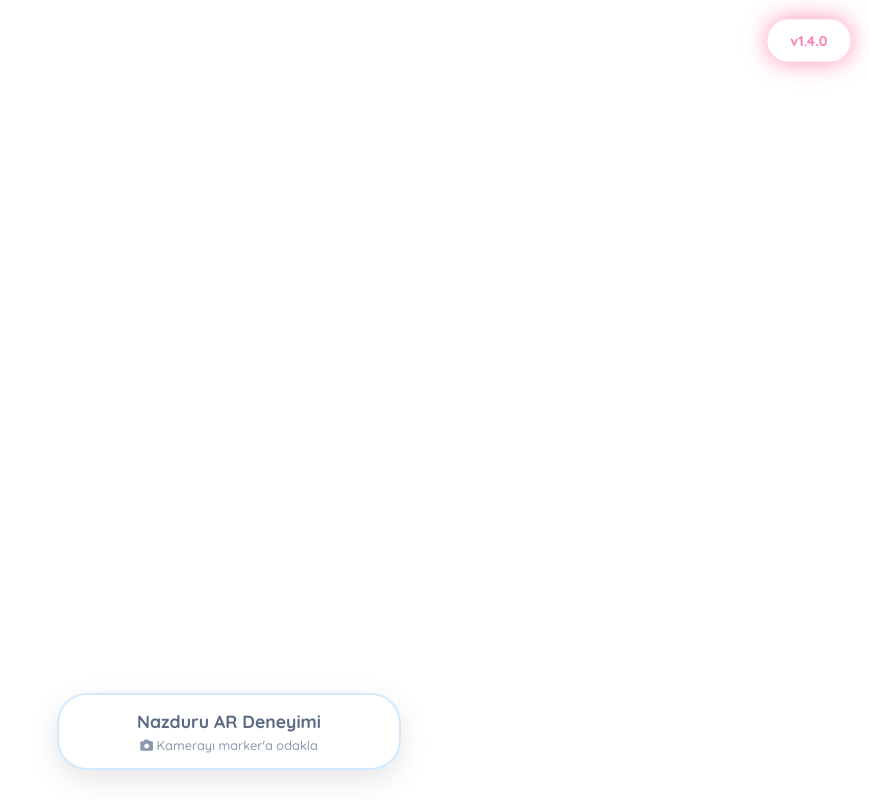
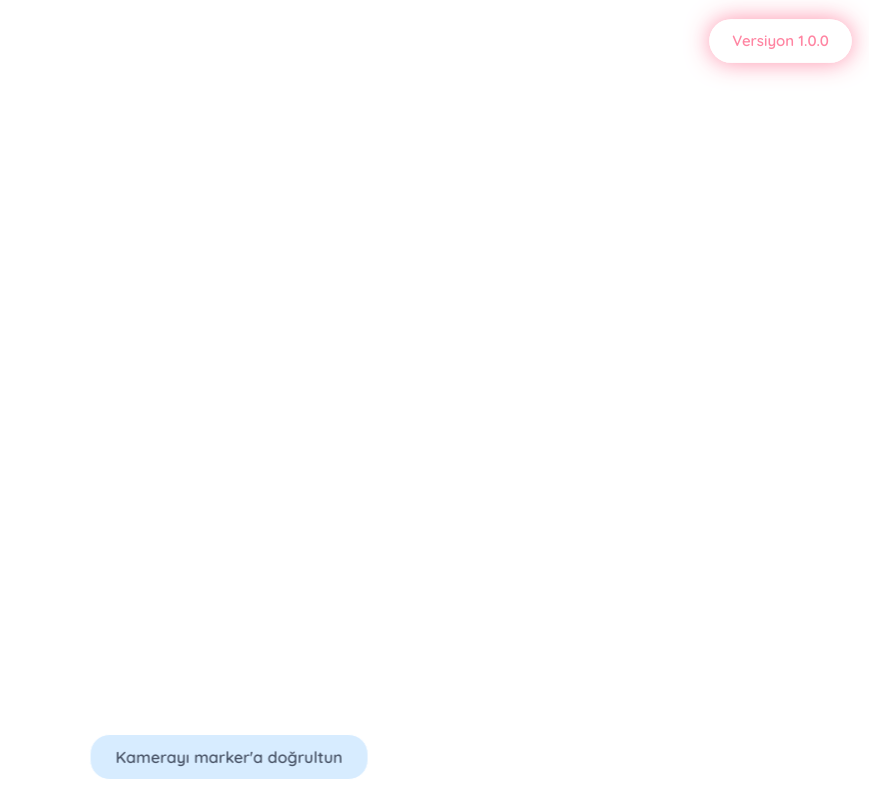
Before and after one commit to Nazduru044/AR, a plain HTML site: page index.html in a window 1280 px wide. Shown: the whole page, without its empty margins (411-1280 px from the left). Drawn offline with Linux system fonts and the light colour scheme.

Commit message:
Update index.html

```diff
--- a/index.html
+++ b/index.html
@@ -3,11 +3,12 @@
 <head>
     <meta charset="UTF-8">
     <meta name="viewport" content="width=device-width, initial-scale=1.0">
-    <title>Nazduru | AR Portfolyo</title>
+    <title>Nazduru | AR Project v1.0.0</title>
+
     <script src="https://aframe.io/releases/1.2.0/aframe.min.js"></script>
     <script src="https://raw.githack.com/AR-js-org/AR.js/master/aframe/build/aframe-ar.js"></script>
-    <link href="https://fonts.googleapis.com/css2?family=Quicksand:wght@500;700&display=swap" rel="stylesheet">
-    <link rel="stylesheet" href="https://cdnjs.cloudflare.com/ajax/libs/font-awesome/6.5.1/css/all.min.css">
+
+    <link href="https://fonts.googleapis.com/css2?family=Quicksand:wght@600&display=swap" rel="stylesheet">
 
     <style>
         body {
@@ -16,106 +17,102 @@
             font-family: 'Quicksand', sans-serif;
         }
 
-        /* PARLAYAN VERSİYON ETİKETİ - v1.4.0 */
-        .version-badge {
+        /* SAĞ ÜST VERSİYON ETİKETİ - v1.0.0 */
+        .version-tag {
             position: fixed;
             top: 20px;
             right: 20px;
-            background: white;
+            background: rgba(255, 255, 255, 0.9);
             padding: 10px 20px;
             border-radius: 50px;
-            font-weight: 700;
-            font-size: 0.85rem;
-            color: #ff7eb3;
-            box-shadow: 0 0 15px rgba(255, 126, 179, 0.7);
+            font-size: 0.9rem;
+            font-weight: bold;
+            color: #ff85a2; /* Pastel Pembe */
             border: 2px solid #fff;
-            animation: pulse-glow 2s infinite alternate;
-            z-index: 9999; /* En üstte görünmesi için */
+            z-index: 10000;
+            /* Parlama Efekti */
+            box-shadow: 0 0 15px rgba(255, 133, 162, 0.8);
+            animation: glowPulse 2s infinite alternate;
         }
 
-        @keyframes pulse-glow {
-            from { box-shadow: 0 0 10px rgba(255, 126, 179, 0.4); }
-            to { box-shadow: 0 0 25px rgba(255, 126, 179, 1); transform: scale(1.05); }
+        @keyframes glowPulse {
+            from { box-shadow: 0 0 10px rgba(255, 133, 162, 0.5); transform: scale(1); }
+            to { box-shadow: 0 0 25px rgba(255, 133, 162, 1); transform: scale(1.05); }
         }
 
-        /* ÜST BİLGİ PANELİ (PASTEL TEMA) */
-        .ui-panel {
-            position: fixed;
-            bottom: 30px;
-            left: 50%;
-            transform: translateX(-50%);
-            background: rgba(255, 255, 255, 0.85);
-            backdrop-filter: blur(10px);
-            padding: 15px 30px;
-            border-radius: 30px;
-            border: 2px solid var(--bebe-mavisi);
-            text-align: center;
-            z-index: 999;
-            box-shadow: 0 10px 30px rgba(0,0,0,0.1);
-            border: 2px solid #d1e9ff;
-            min-width: 280px;
-        }
-
-        .ui-panel h2 {
-            margin: 0;
-            font-size: 1.1rem;
-            color: #5a6a85;
-        }
-
-        .ui-panel p {
-            margin: 5px 0 0;
-            font-size: 0.8rem;
-            color: #8a99af;
-        }
-
-        /* AR YÜKLENİYOR YAZISI */
+        /* YÜKLENİYOR EKRANI */
         .arjs-loader {
             height: 100%;
             width: 100%;
             position: absolute;
             top: 0;
             left: 0;
-            background-color: rgba(0, 0, 0, 0.8);
+            background-color: rgba(0, 0, 0, 0.7);
             z-index: 9999;
             display: flex;
             justify-content: center;
             align-items: center;
+        }
+
+        .arjs-loader div {
+            text-align: center;
             color: white;
+            font-size: 1.2rem;
+        }
+
+        /* BİLGİ PANELİ */
+        .info-overlay {
+            position: fixed;
+            bottom: 20px;
+            left: 50%;
+            transform: translateX(-50%);
+            z-index: 1000;
+            background: rgba(209, 233, 255, 0.85); /* Bebe Mavisi */
+            padding: 12px 25px;
+            border-radius: 20px;
+            color: #4a5568;
+            border: 1px solid white;
+            backdrop-filter: blur(5px);
+            text-align: center;
         }
     </style>
 </head>
 
-<body>
-    <div class="version-badge">v1.4.0</div>
+<body style="margin: 0px; overflow: hidden;">
 
-    <div class="ui-panel">
-        <h2>Nazduru AR Deneyimi</h2>
-        <p><i class="fas fa-camera"></i> Kamerayı marker'a odakla</p>
+    <div class="version-tag">Versiyon 1.0.0</div>
+
+    <div class="info-overlay">
+        Kamerayı marker'a doğrultun
     </div>
 
     <a-scene
         embedded
-        arjs="sourceType: webcam; debugUIEnabled: false;"
+        arjs="sourceType: webcam; debugUIEnabled: false; detectionMode: mono_and_matrix;"
         renderer="logarithmicDepthBuffer: true;">
 
         <a-marker type="pattern" url="qr/pattern-ar_projesi.patt">
 
-            <a-box
+            <a-torus-knot
+                radius="0.5"
+                radius-tubular="0.05"
                 position="0 0.5 0"
-                material="color: #ffd6e7; opacity: 0.9;"
-                animation="property: rotation; to: 0 360 0; loop: true; dur: 3000">
-            </a-box>
+                material="color: #ffd6e7; opacity: 0.8;"
+                animation="property: rotation; to: 0 360 0; loop: true; dur: 4000">
+            </a-torus-knot>
 
             <a-text
-                value="Merhaba Nazduru!"
-                position="-1 1.2 0"
-                color="#5a6a85"
-                width="4">
+                value="AR Aktif"
+                position="-0.5 1.5 0"
+                color="#ff85a2"
+                width="5"
+                font="https://cdn.aframe.io/fonts/DejaVu-sans-mono.json">
             </a-text>
 
         </a-marker>
 
         <a-entity camera></a-entity>
+
     </a-scene>
 
 </body>
```
